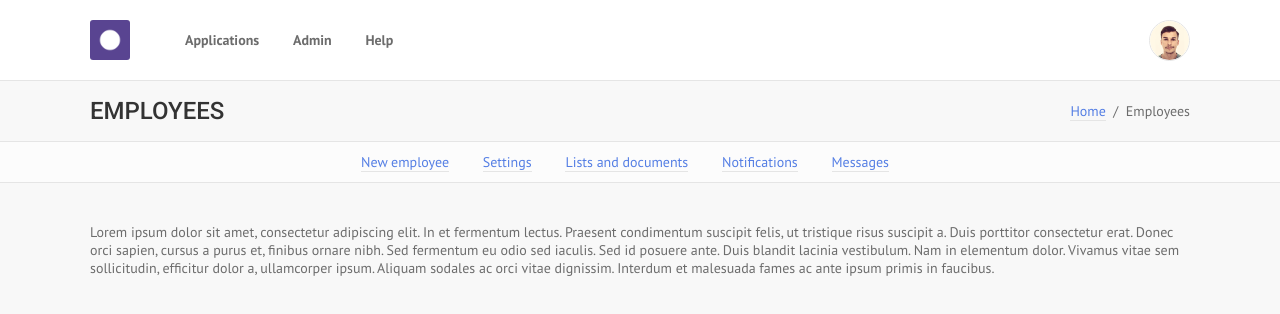
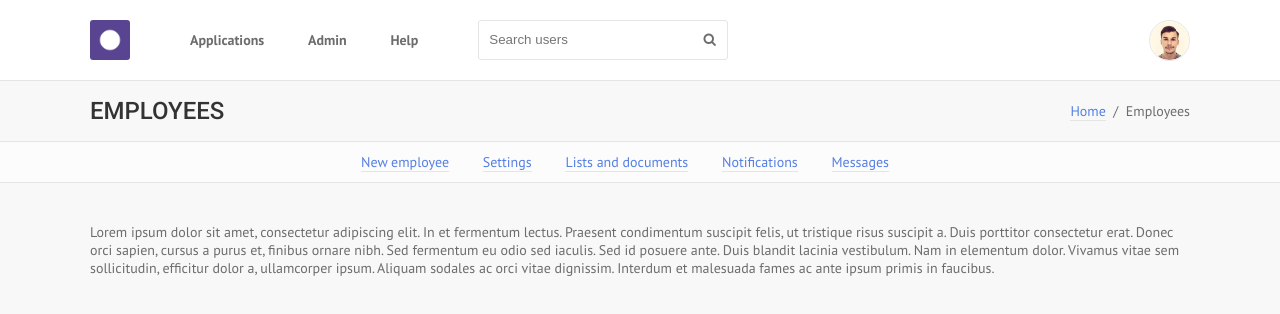
Before and after one commit to arnesierens/internal-web-application-prototype, a website: page employees.html in a window 1280 px wide. Drawn offline with Linux system fonts and the light colour scheme.

Commit message:
Added search form to header

```diff
--- a/employees.html
+++ b/employees.html
@@ -70,6 +70,15 @@
                     </li>
                 </ul>
             </nav>
+
+            <div role="search">
+                <form action="#" id="global-search">
+                    <input type="text" placeholder="Search users" autocomplete="off" maxlength="100">
+                    <button type="submit" aria-label="Search" title="Search users">
+                        <span class="fa fa-search fa-fw"></span>
+                    </button>
+                </form>
+            </div>
 
             <div id="user-log-in">
 
--- a/src/css/sass/main.scss
+++ b/src/css/sass/main.scss
@@ -83,7 +83,7 @@ nav {
                 display: block;
                 height: 40px;
                 line-height: 40px;
-                padding: 0 15px;
+                padding: 0 20px;
                 @include rounded($border-radius);
             }
 
@@ -159,6 +159,44 @@ nav {
 
 .dropdown-right:before {
     left: 174px;
+}
+
+/* Search */
+
+div[role="search"] {
+    float: left;
+}
+
+#global-search {
+    position: relative;
+
+    input {
+        border: 1px solid $color-border;
+        @include rounded($border-radius);
+        box-sizing: border-box;
+        width: 250px;
+        height: 40px;
+        line-height: 40px;
+        padding-left: 10px;
+        padding-right: 38px;
+
+        &:focus {
+            outline: 0;
+        }
+    }
+
+    button {
+        color: $color-main;
+        border: 0;
+        position: absolute;
+        top: 0;
+        right: 0;
+        height: 40px;
+        line-height: 40px;
+        background: transparent;
+        padding: 0 10px;
+        cursor: pointer;
+    }
 }
 
 /* Profile */
```
Also changed, not shown: src/css/main.css, 1 other file.
